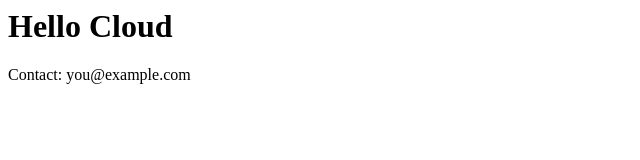
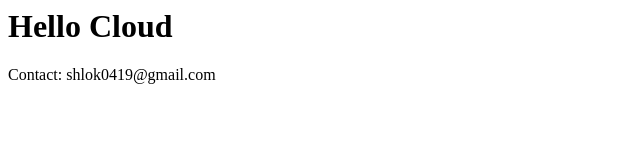
Before and after one commit to shlok0419-boop/hello-cloud, a plain HTML site: page index.html in a window 1280 px wide. Shown: the full height of the page, 0-640 px from the left. Drawn offline with Linux system fonts and the light colour scheme.

Commit message:
Update contact email

```diff
--- a/index.html
+++ b/index.html
@@ -1,2 +1,2 @@
 <h1>Hello Cloud</h1>
-<p>Contact: you@example.com</p>
+<p>Contact: shlok0419@gmail.com</p>
```
